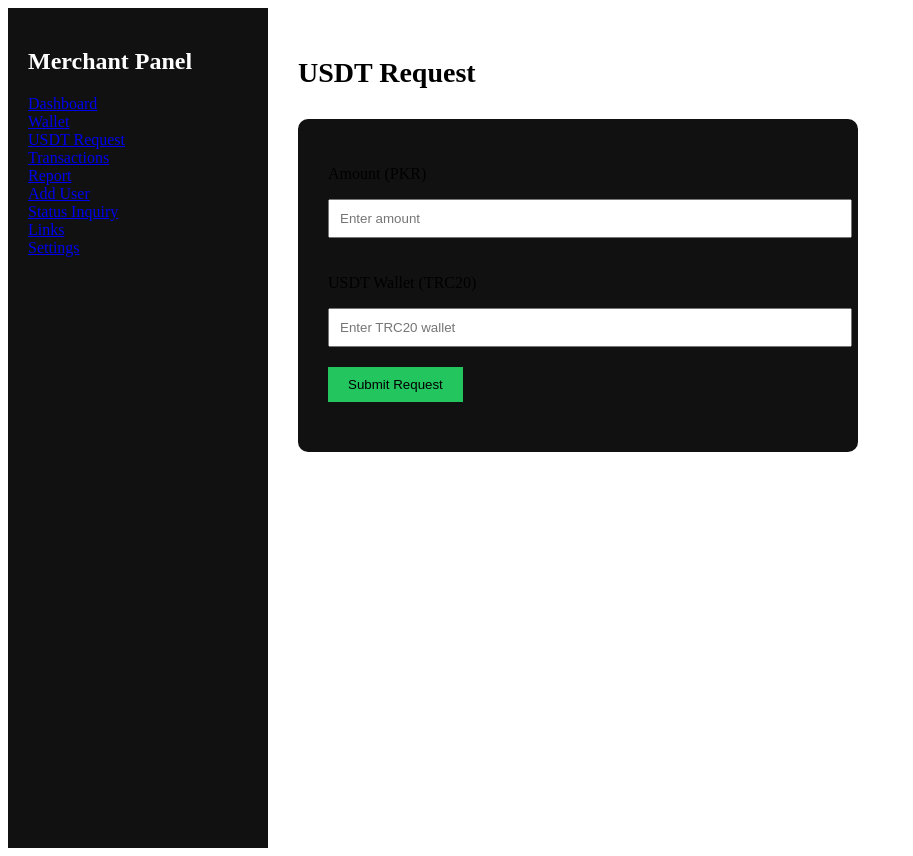
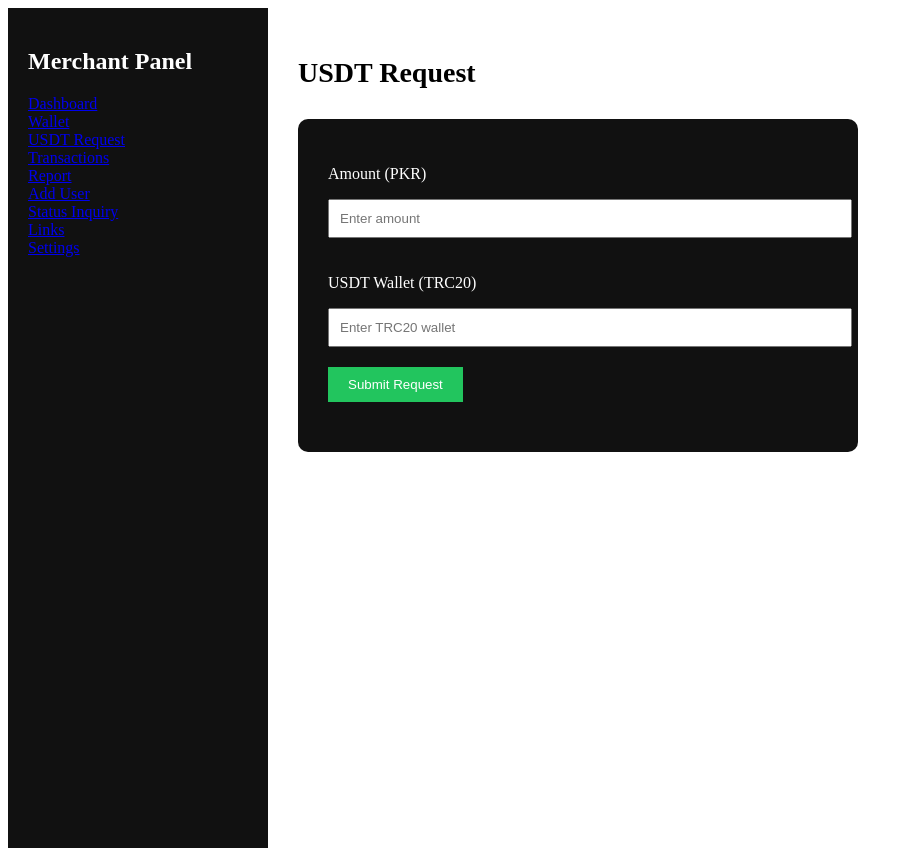
Before and after one commit to naspro-tech/naspro, a Next.js app: page /portal/usdt-request in a window 1280 px wide. Shown: the whole page, without its empty margins (0-913 px from the left). Built offline with nearby package versions, Linux system fonts and the light colour scheme.

Commit message:
Update styles for USDT request page

```diff
--- a/pages/portal/usdt-request.js
+++ b/pages/portal/usdt-request.js
@@ -41,6 +41,7 @@ export default function UsdtRequest() {
 
       <div style={{
         background:"#111",
+        color:"#fff",
         padding:"30px",
         borderRadius:"10px",
         maxWidth:"500px"
@@ -78,6 +79,7 @@ export default function UsdtRequest() {
           onClick={submitRequest}
           style={{
             padding:"10px 20px",
+            color:"#fff",
             background:"#22c55e",
             border:"none",
             cursor:"pointer"
```
